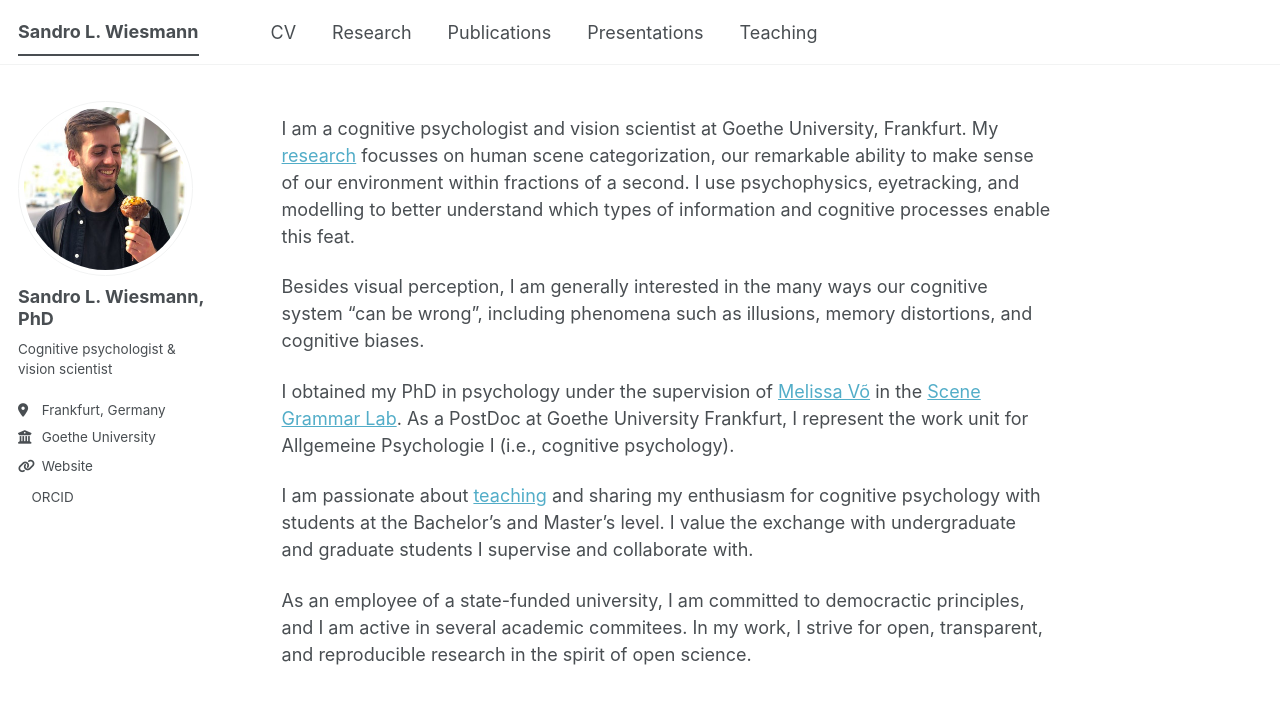
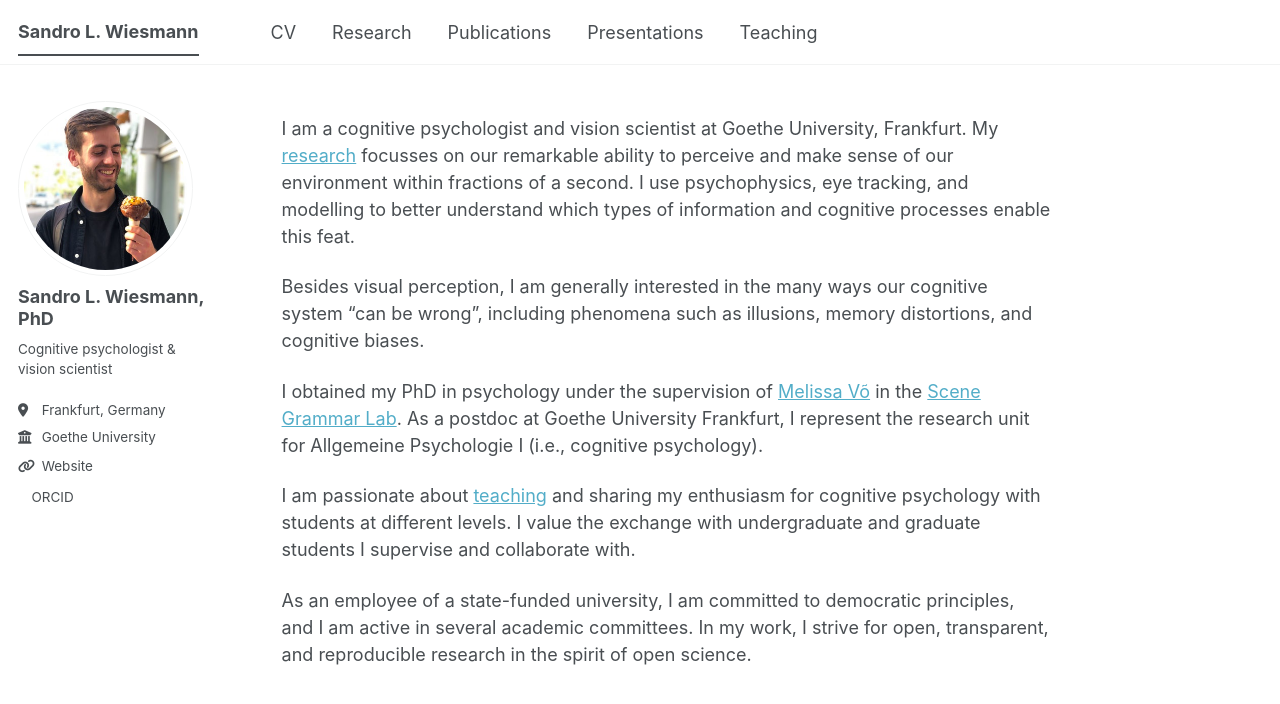
Before and after one commit to sandrowiesmann/sandrowiesmann.github.io, a Jekyll site: the page built from _pages/about.md, in a window 1280 px wide. Shown: the top 704 px of the page. Built offline with Jekyll 4.4.1, drawn with Linux system fonts in a browser that asks for light colours; a script bundle is joined from its source files by our own code; a style sheet for code colours, icons or effects is not loaded.

Commit message:
Revise about page content for clarity and grammar
Updated wording for clarity and corrected minor grammatical errors.

```diff
--- a/_pages/about.md
+++ b/_pages/about.md
@@ -7,12 +7,12 @@ redirect_from:
   - /about.html
 ---
 
-I am a cognitive psychologist and vision scientist at Goethe University, Frankfurt. My [research](/research) focusses on human scene categorization, our remarkable ability to make sense of our environment within fractions of a second. I use psychophysics, eyetracking, and modelling to better understand which types of information and cognitive processes enable this feat.
+I am a cognitive psychologist and vision scientist at Goethe University, Frankfurt. My [research](/research) focusses on our remarkable ability to perceive and make sense of our environment within fractions of a second. I use psychophysics, eye tracking, and modelling to better understand which types of information and cognitive processes enable this feat.
 
 Besides visual perception, I am generally interested in the many ways our cognitive system "can be wrong", including phenomena such as illusions, memory distortions, and cognitive biases.
 
-I obtained my PhD in psychology under the supervision of [Melissa Võ](https://www.mcn.uni-muenchen.de/members/regular/vo/index.html) in the [Scene Grammar Lab](https://www.scenegrammarlab.com/). As a PostDoc at Goethe University Frankfurt, I represent the work unit for Allgemeine Psychologie I (i.e., cognitive psychology).
+I obtained my PhD in psychology under the supervision of [Melissa Võ](https://www.mcn.uni-muenchen.de/members/regular/vo/index.html) in the [Scene Grammar Lab](https://www.scenegrammarlab.com/). As a postdoc at Goethe University Frankfurt, I represent the research unit for Allgemeine Psychologie I (i.e., cognitive psychology).
 
-I am passionate about [teaching](/teaching) and sharing my enthusiasm for cognitive psychology with students at the Bachelor's and Master's level. I value the exchange with undergraduate and graduate students I supervise and collaborate with.
+I am passionate about [teaching](/teaching) and sharing my enthusiasm for cognitive psychology with students at different levels. I value the exchange with undergraduate and graduate students I supervise and collaborate with.
 
-As an employee of a state-funded university, I am committed to democractic principles, and I am active in several academic commitees. In my work, I strive for open, transparent, and reproducible research in the spirit of open science.
+As an employee of a state-funded university, I am committed to democratic principles, and I am active in several academic committees. In my work, I strive for open, transparent, and reproducible research in the spirit of open science.
```
